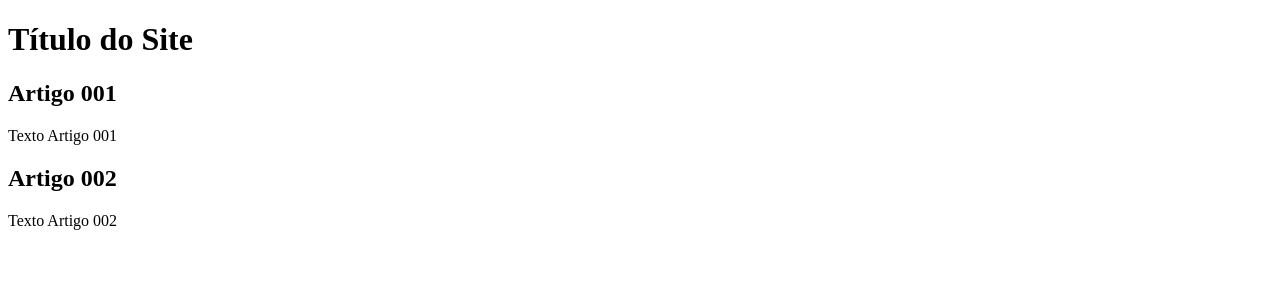
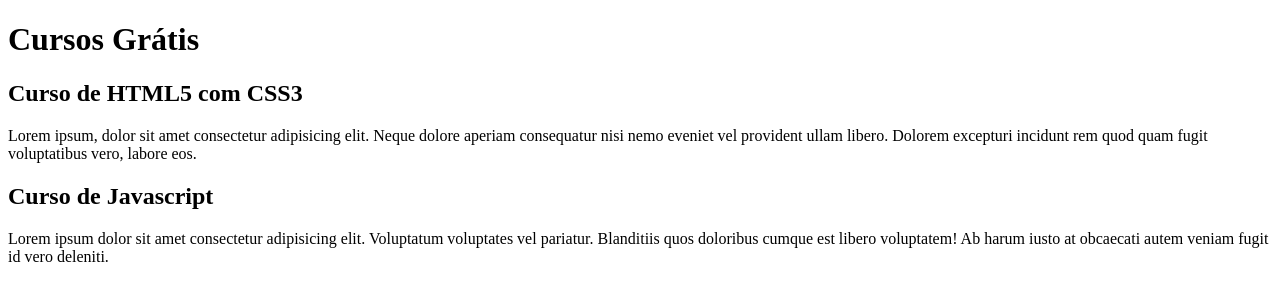
Before and after one commit to matheusBraga10/index, a plain HTML site: page index.html in a window 1280 px wide. Drawn offline with Linux system fonts and the light colour scheme.

Commit message:
comecei a escrever o conteúdo

```diff
--- a/index.html
+++ b/index.html
@@ -9,15 +9,15 @@
 <body>
     <main>
         <header>
-            <h1>Título do Site</h1>
+            <h1>Cursos Grátis</h1>
         </header>
         <article>
-            <h2>Artigo 001</h2>
-            <p>Texto Artigo 001</p>
+            <h2>Curso de HTML5 com CSS3</h2>
+            <p>Lorem ipsum, dolor sit amet consectetur adipisicing elit. Neque dolore aperiam consequatur nisi nemo eveniet vel provident ullam libero. Dolorem excepturi incidunt rem quod quam fugit voluptatibus vero, labore eos.</p>
         </article>
         <article>
-            <h2>Artigo 002</h2>
-            <p>Texto Artigo 002</p>
+            <h2>Curso de Javascript</h2>
+            <p>Lorem ipsum dolor sit amet consectetur adipisicing elit. Voluptatum voluptates vel pariatur. Blanditiis quos doloribus cumque est libero voluptatem! Ab harum iusto at obcaecati autem veniam fugit id vero deleniti.</p>
         </article>
     </main>
 </body>
```
